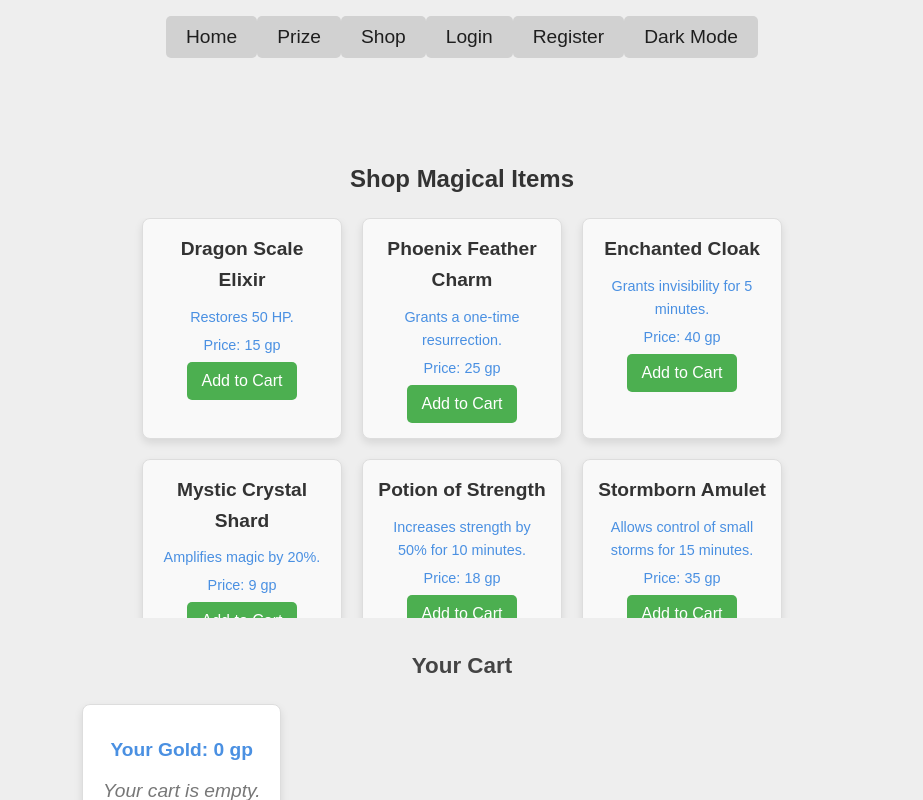
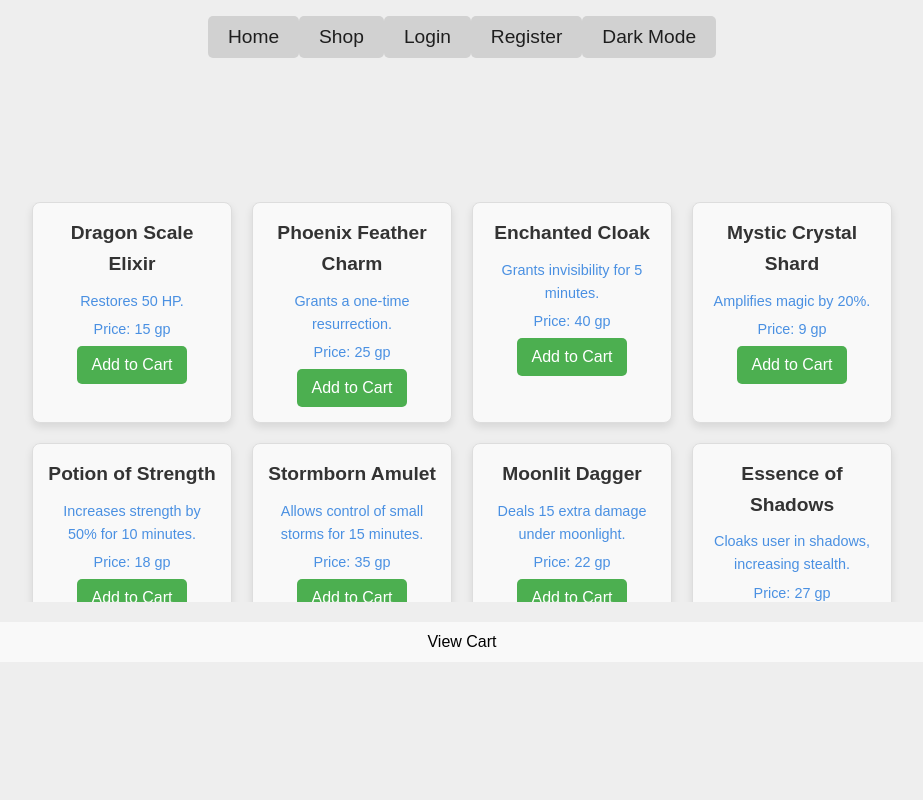
Before and after one commit to MadiBrom/E-Com, a React (Vite) app in the folder myapp-frontend/: page /products in a window 1280 px wide. Shown: the whole page, without its empty margins (178-1101 px from the left). Built offline with nearby package versions, Linux system fonts and the light colour scheme.

Commit message:
trying to get the screen size right

```diff
--- a/myapp-frontend/src/components/Navbar.jsx
+++ b/myapp-frontend/src/components/Navbar.jsx
@@ -23,9 +23,6 @@
     <div className="navbar">
       <Link to="/">
         <button>Home</button>
-      </Link>
-      <Link to="/prize">
-        <button>Prize</button>
       </Link>
       <Link to="/products">
         <button>Shop</button>
--- a/myapp-frontend/src/components/Products.jsx
+++ b/myapp-frontend/src/components/Products.jsx
@@ -1,110 +1,52 @@
-import React, { useState } from "react";
+import React, { useState, useEffect } from "react";
 import "./product.css";
 
 const Products = () => {
   const products = [
-    {
-      id: 1,
-      name: "Dragon Scale Elixir",
-      price: 15,
-      description: "Restores 50 HP.",
-    },
-    {
-      id: 2,
-      name: "Phoenix Feather Charm",
-      price: 25,
-      description: "Grants a one-time resurrection.",
-    },
-    {
-      id: 3,
-      name: "Enchanted Cloak",
-      price: 40,
-      description: "Grants invisibility for 5 minutes.",
-    },
-    {
-      id: 4,
-      name: "Mystic Crystal Shard",
-      price: 9,
-      description: "Amplifies magic by 20%.",
-    },
-    {
-      id: 5,
-      name: "Potion of Strength",
-      price: 18,
-      description: "Increases strength by 50% for 10 minutes.",
-    },
-    {
-      id: 6,
-      name: "Stormborn Amulet",
-      price: 35,
-      description: "Allows control of small storms for 15 minutes.",
-    },
-    {
-      id: 7,
-      name: "Moonlit Dagger",
-      price: 22,
-      description: "Deals 15 extra damage under moonlight.",
-    },
-    {
-      id: 8,
-      name: "Essence of Shadows",
-      price: 27,
-      description: "Cloaks user in shadows, increasing stealth.",
-    },
-    {
-      id: 9,
-      name: "Scroll of Ancient Wisdom",
-      price: 30,
-      description: "Boosts intelligence for the next challenge.",
-    },
-    {
-      id: 10,
-      name: "Shield of Aegis",
-      price: 45,
-      description: "Absorbs up to 100 damage for 5 minutes.",
-    },
-    {
-      id: 11,
-      name: "Elixir of Agility",
-      price: 12,
-      description: "Increases agility by 30% for 10 minutes.",
-    },
-    {
-      id: 12,
-      name: "Guardian’s Lantern",
-      price: 20,
-      description: "Repels minor spirits in dark places.",
-    },
-    {
-      id: 13,
-      name: "Golem Stone",
-      price: 55,
-      description: "Summons a stone golem for 15 minutes.",
-    },
-    {
-      id: 14,
-      name: "Heartfire Pendant",
-      price: 26,
-      description: "Prevents freezing in icy environments.",
-    },
-    {
-      id: 15,
-      name: "Charm of Luck",
-      price: 10,
-      description: "Increases luck by 5% for the next challenge.",
-    },
+    { id: 1, name: "Dragon Scale Elixir", price: 15, description: "Restores 50 HP." },
+    { id: 2, name: "Phoenix Feather Charm", price: 25, description: "Grants a one-time resurrection." },
+    { id: 3, name: "Enchanted Cloak", price: 40, description: "Grants invisibility for 5 minutes." },
+    { id: 4, name: "Mystic Crystal Shard", price: 9, description: "Amplifies magic by 20%." },
+    { id: 5, name: "Potion of Strength", price: 18, description: "Increases strength by 50% for 10 minutes." },
+    { id: 6, name: "Stormborn Amulet", price: 35, description: "Allows control of small storms for 15 minutes." },
+    { id: 7, name: "Moonlit Dagger", price: 22, description: "Deals 15 extra damage under moonlight." },
+    { id: 8, name: "Essence of Shadows", price: 27, description: "Cloaks user in shadows, increasing stealth." },
+    { id: 9, name: "Scroll of Ancient Wisdom", price: 30, description: "Boosts intelligence for the next challenge." },
+    { id: 10, name: "Shield of Aegis", price: 45, description: "Absorbs up to 100 damage for 5 minutes." },
+    { id: 11, name: "Elixir of Agility", price: 12, description: "Increases agility by 30% for 10 minutes." },
+    { id: 12, name: "Guardian’s Lantern", price: 20, description: "Repels minor spirits in dark places." },
+    { id: 13, name: "Golem Stone", price: 55, description: "Summons a stone golem for 15 minutes." },
+    { id: 14, name: "Heartfire Pendant", price: 26, description: "Prevents freezing in icy environments." },
+    { id: 15, name: "Charm of Luck", price: 10, description: "Increases luck by 5% for the next challenge." },
   ];
 
   const [cart, setCart] = useState([]);
+  const [isModalOpen, setIsModalOpen] = useState(false);
+
+  // Function to shuffle array (Fisher-Yates Shuffle)
+  const shuffleArray = (array) => {
+    for (let i = array.length - 1; i > 0; i--) {
+      const j = Math.floor(Math.random() * (i + 1));
+      [array[i], array[j]] = [array[j], array[i]];
+    }
+  };
+
+  // Generate random items and quantities
+  const generateRandomCart = () => {
+    shuffleArray(products);
+    const randomCart = products.map((product) => ({
+      ...product,
+      quantity: Math.floor(Math.random() * 5) + 1, // Random quantity between 1 and 5
+    }));
+    setCart(randomCart);
+  };
 
   const addToCart = (product) => {
     setCart((prevCart) => {
       const existingProduct = prevCart.find((item) => item.id === product.id);
       if (existingProduct) {
         return prevCart.map((item) =>
-          item.id === product.id
-            ? { ...item, quantity: item.quantity + 1 }
-            : item
+          item.id === product.id ? { ...item, quantity: item.quantity + 1 } : item
         );
       } else {
         return [...prevCart, { ...product, quantity: 1 }];
@@ -116,18 +58,12 @@
     setCart((prevCart) => prevCart.filter((item) => item.id !== productId));
   };
 
-  const totalPrice = cart.reduce(
-    (total, item) => total + item.price * item.quantity,
-    0
-  );
+  const totalPrice = cart.reduce((total, item) => total + item.price * item.quantity, 0);
 
   const handlePurchase = () => {
     const cartItems = [...cart];
     setCart([]);
-
     let storedUser = JSON.parse(localStorage.getItem("user"));
-
-    // Display the user's gold amount in a variable
     const userGold = storedUser?.gold || 0;
 
     if (userGold < totalPrice) {
@@ -156,13 +92,42 @@
     alert("Thank you for your purchase!");
   };
 
-  // Get the user's gold from localStorage
+  const toggleModal = () => {
+    if (!isModalOpen) generateRandomCart(); // Generate new random cart when modal opens
+    setIsModalOpen(!isModalOpen);
+  };
+
+  // Close modal when clicking outside
+  const closeModal = (e) => {
+    if (e.target.classList.contains("cart-modal")) {
+      setIsModalOpen(false);
+    }
+  };
+
+  // Handle Escape key to close modal
+  const handleEscape = (e) => {
+    if (e.key === "Escape") {
+      setIsModalOpen(false);
+    }
+  };
+
+  useEffect(() => {
+    // Add event listeners
+    document.addEventListener("keydown", handleEscape);
+    document.addEventListener("click", closeModal);
+
+    return () => {
+      // Cleanup event listeners
+      document.removeEventListener("keydown", handleEscape);
+      document.removeEventListener("click", closeModal);
+    };
+  }, []);
+
   const storedUser = JSON.parse(localStorage.getItem("user"));
   const userGold = storedUser?.gold || 0;
 
   return (
     <div className="product-page-container">
-      <h2>Shop Magical Items</h2>
       <div className="product-list">
         {products.map((product) => (
           <div key={product.id} className="product-card">
@@ -173,10 +138,14 @@
           </div>
         ))}
       </div>
+      <button className="view-cart-button" onClick={toggleModal}>
+        View Cart
+      </button>
 
+      {isModalOpen && (
+        <div className="cart-modal">
+          <div className="cart-container">
             <h2 className="cart-title">Your Cart</h2>
-      <div className="cart-container">
-        {/* Display the user's gold amount */}
             <p className="gold-amount">Your Gold: {userGold} gp</p>
             {cart.length > 0 ? (
               <>
@@ -206,6 +175,8 @@
             )}
           </div>
         </div>
+      )}
+    </div>
   );
 };
 
--- a/myapp-frontend/src/components/product.css
+++ b/myapp-frontend/src/components/product.css
@@ -1,12 +1,14 @@
 /* General container styling */
 .product-page-container {
-  max-width: 800px;
-  max-height:70%;
+  width: 90%; /* Make it adaptable to smaller screens */
+  max-width: 1200px; /* Cap the max width for readability */
   margin: 0 auto;
   padding: 20px;
   font-family: Arial, sans-serif;
   color: #333;
-  overflow-y: auto;
+  display: flex;
+  flex-direction: column; /* Stack products and cart vertically on small screens */
+  gap: 20px;
 }
 
 h2 {
@@ -20,11 +22,6 @@
   flex-wrap: wrap;
   gap: 20px;
   justify-content: center;
-  margin-bottom: 30px;
-}
-
-/* New Styles for Scrollable Product List */
-.product-list {
   max-height: 400px; /* Set a max height */
   overflow-y: auto; /* Enable vertical scrolling */
 }
@@ -33,7 +30,8 @@
   background-color: #f9f9f9;
   border: 1px solid #ddd;
   border-radius: 8px;
-  width: 200px;
+  width: calc(100% / 3 - 20px); /* Responsive card width */
+  max-width: 200px; /* Ensure cards don't get too large */
   padding: 15px;
   text-align: center;
   box-shadow: 0 4px 8px rgba(0, 0, 0, 0.1);
@@ -70,26 +68,17 @@
 }
 
 /* Cart Styles */
-.cart-title {
-  font-size: 1.4em;
-  text-align: center;
-  margin-top: 30px;
-  color: #444;
-}
-
-/* New Styles for Scrollable Cart */
 .cart-container {
   background-color: #fff;
   border: 1px solid #ddd;
   border-radius: 8px;
   padding: 20px;
-  max-width: 400px;
+  width: 100%; /* Allow cart to adjust to screen size */
+  max-width: 400px; /* Limit max width for readability */
   margin: 0 auto;
   box-shadow: 0 4px 8px rgba(0, 0, 0, 0.1);
   max-height: 300px; /* Set a max height */
   overflow-y: auto; /* Enable vertical scrolling */
-  position: fixed;
-  z-index: 1000;
 }
 
 .cart-container ul {
@@ -136,6 +125,9 @@
   cursor: pointer;
   transition: background-color 0.2s;
   margin-top: 20px;
+  position: absolute; /* Fix the position */
+  bottom: 0; /* Ensure it's at the bottom */
+  left: 0; /* Ensure it's aligned to the left */
 }
 
 .purchase-button:hover {
@@ -149,48 +141,78 @@
   margin-bottom: 10px;
 }
 
-/* Dark Mode Styles */
-body.dark-mode .product-page-container {
-  background-color: #333; /* Dark background for the container */
-  color: #f9f9f9; /* Light text color */
+/* Modal Styles */
+.cart-modal {
+  position: fixed;
+  top: 0;
+  left: 0;
+  width: 100%;
+  height: 100%;
+  background: rgba(0, 0, 0, 0.5);
+  display: flex;
+  justify-content: center;
+  align-items: center;
+  z-index: 1000;
 }
 
-body.dark-mode h2 {
-  color: #fff; /* Header color in dark mode */
+.cart-modal .cart-container {
+  background-color: white;
+  border-radius: 8px;
+  padding: 20px;
+  max-width: 500px;
+  width: 90%;
+  box-shadow: 0 4px 8px rgba(0, 0, 0, 0.2);
+  animation: fadeIn 0.3s ease-in-out;
+  max-height: 90vh; /* Ensure max height for the modal content */
+  overflow-y: auto; /* Ensure scrolling inside the modal */
 }
 
-body.dark-mode .product-card {
-  background-color: #444; /* Darker card background */
-  border: 1px solid #555; /* Darker border */
+.cart-modal .cart-title {
+  text-align: center;
 }
 
-body.dark-mode .product-card h3 {
-  color: #f9f9f9; /* Light color for product titles */
+.cart-modal .cart-container ul {
+  padding-top: 10px;
 }
 
-body.dark-mode .product-card p,
-body.dark-mode .cart-item-price,
-body.dark-mode .empty-cart-message {
-  color: #ccc; /* Light gray for other text */
+/* Animation for modal */
+@keyframes fadeIn {
+  from {
+    opacity: 0;
+    transform: translateY(-20px);
+  }
+  to {
+    opacity: 1;
+    transform: translateY(0);
+  }
 }
 
-body.dark-mode .cart-container {
-  background-color: #222; /* Dark background for the cart */
-  border: 1px solid #555; /* Darker border for the cart */
+/* Responsive Adjustments */
+@media (max-width: 768px) {
+  .product-page-container {
+    flex-direction: column; /* Stack items vertically */
+    align-items: center;
   }
 
-body.dark-mode .cart-title {
-  color: #fff; /* Light color for cart title */
+  .product-list {
+    justify-content: center;
   }
 
-body.dark-mode .purchase-button {
-  background-color: #66bb6a; /* Slightly different green for dark mode */
+  .product-card {
+    width: calc(100% / 2 - 10px); /* Adjust cards to fit smaller screens */
+  }
 }
 
-body.dark-mode .purchase-button:hover {
-  background-color: #5cbf60; /* Darker hover effect */
+@media (max-width: 480px) {
+  .product-card {
+    width: 100%; /* Full-width cards on small screens */
   }
 
-body.dark-mode .gold-amount {
-  color: #f9f9f9; /* Light color for gold amount */
+  .cart-container {
+    width: 100%; /* Full-width cart on small screens */
   }
+
+  .cart-modal .cart-container {
+    padding: 15px;
+  }
+}
```
Lines whose indentation alone changed are shown as unchanged.
